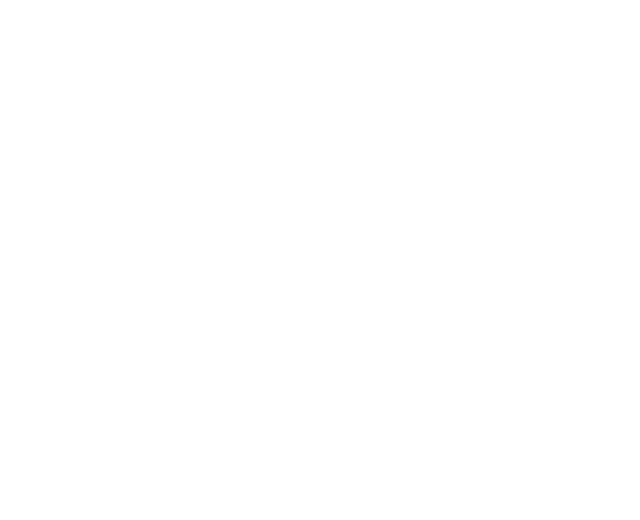
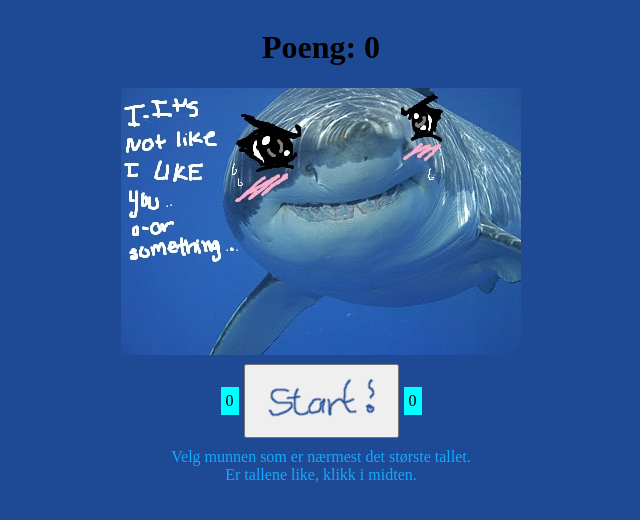
Before and after one commit to LailaiLand/Crocodile, a plain HTML site: page index.html in a window 1280 px wide. Shown: the whole page, without its empty margins (319-959 px from the left). Drawn offline with Linux system fonts and the light colour scheme.

Commit message:
Everything

```diff
--- a/index.html
+++ b/index.html
@@ -11,12 +11,12 @@
         <meta name="description" content="">
         <meta name="viewport" content="width=device-width, initial-scale=1">
         <link rel="stylesheet" href="style.css">
+        <link rel="shortcut icon" href="img/icon.png">
+        <audio loop autoplay src="sound/sharky.wav"></audio>
     </head>
     <body>
-        <!--[if lt IE 7]>
-            <p class="browsehappy">You are using an <strong>outdated</strong> browser. Please <a href="#">upgrade your browser</a> to improve your experience.</p>
-        <![endif]-->
-        <div id="game"></div>
+
+        <div id="game" class="column"></div>
 
         <script src="scrript.js" async defer></script>
 
--- a/scrript.js
+++ b/scrript.js
@@ -0,0 +1,57 @@
+//model
+let points = 0;
+let picture = '<img src="img/mHCU1.jpg"/>';
+let answer = 'Velg munnen som er nærmest det største tallet. <br> Er tallene like, klikk i midten.'
+let buttons = `<button onclick="doStuff('s')"> <img src="img/start.png"/> </button>`
+let number1 = 0;
+let number2 = 0;
+
+//view
+showContent();
+function showContent() {
+    document.getElementById('game').innerHTML = /*html*/`
+    <h1>Poeng: ${points} </h1>
+    <div> ${picture} </div>
+    <div class="interzone">
+        <div class="num"> ${number1} </div>
+        <div class="but">
+        ${buttons}
+        </div>
+        <div class="num">${number2}</div>
+    </div>
+    <div class="answ"> ${answer} </div>
+    `;
+}
+
+//controller
+
+function doStuff(playerInput) {
+    buttons = `<button onclick="doStuff('v')"><img src="img/lefto.png"/></button>
+    <button onclick="doStuff('m')"><img src="img/Untitled.png"/></button>
+    <button onclick="doStuff('h')"><img src="img/righto.png"/></button> `;
+    if (playerInput == 'v' && number1 > number2) {
+        points++;
+        answer = 'Riktig!';
+    }
+    else if (playerInput == 'm' && number1 == number2) {
+        points++;
+        answer = 'Riktig!';
+    }
+    else if (playerInput == 'h' && number1 < number2) {
+        points++;
+        answer = 'Riktig!';
+    }
+    else if (playerInput == 's') {
+        answer = 'Velg munnen som er nærmest det største tallet. <br> Er tallene like, klikk i midten.'
+
+    }
+    else {
+        points--;
+        answer = 'Feil!';
+    }
+    number1 = Math.floor((Math.random() * 10) + 1)
+    number2 = Math.floor((Math.random() * 10) + 1)
+
+
+    showContent();
+}
--- a/style.css
+++ b/style.css
@@ -0,0 +1,38 @@
+body {
+    background-color: #1E4A95;
+    display: flex;
+    flex-direction: column;
+    align-items: center;
+}
+
+h1 {
+    display: flex;
+    flex-direction: column;
+    align-items: center;
+}
+
+.interzone {
+    display: flex;
+    flex-direction: row;
+    justify-content: center;
+    align-items: center;
+}
+
+.num {
+    background-color: cyan;
+    padding: 5px;
+
+}
+
+.but {
+    margin: 5px;
+}
+
+.answ {
+    text-align: center;
+    color: rgb(20, 169, 255);
+    padding: 5px;;
+    display: flex;
+    flex-direction: column;
+    align-items: center;
+}
```
Also changed, not shown: img/Untitled.png (added), img/icon.png (added), img/lefto.png (added), img/mHCU1.jpg (added), img/retry.png (added), img/righto.png (added), img/start.png (added), 1 other file.
